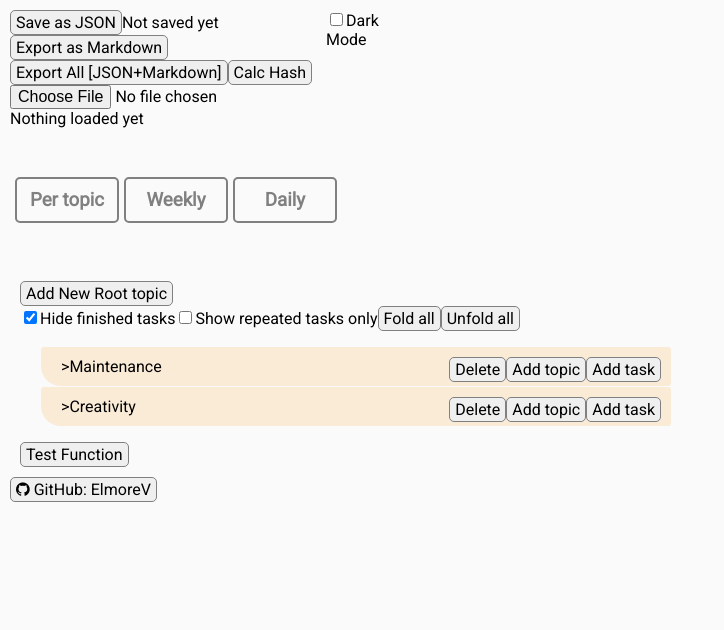
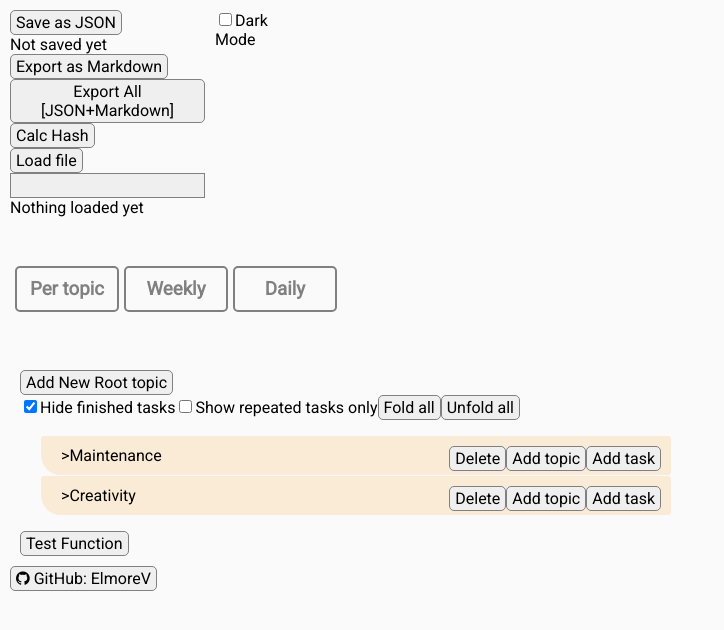
Before and after one commit to ElmoreV/TaskPlanner_javareact, a React (Create React App) app: page / in a window 1280 px wide. Shown: the top 630 px of the page, without its empty margins (0-724 px from the left). Built offline with nearby package versions, Linux system fonts and the light colour scheme.

Commit message:
Solve input styling for file loading

```diff
--- a/src/ImportExport.js
+++ b/src/ImportExport.js
@@ -22,6 +22,7 @@ const ImportExport = (props) => {
 
     const fileInputRef = useRef(null);
     const fileNameRef = useRef("")
+    const fileNameRefComplete = useRef("")
     const inputVersion = (tasks, topics) => {
         console.debug(tasks.length)
         console.debug('taskName' in tasks[0])
@@ -429,6 +430,7 @@ const ImportExport = (props) => {
         console.log()
         if (file) {
             fileNameRef.current = file.name.substring(0, file.name.lastIndexOf('.'))
+            fileNameRefComplete.current = file.name
             console.log(fileNameRef.current)
             const reader = new FileReader();
             reader.onload = (evt) => {
@@ -525,20 +527,41 @@ const ImportExport = (props) => {
         mutatedSinceSave = false
     }
 
+    const handleBrowseClick = () => {
+        // Trigger the file input click
+        fileInputRef.current.click();
+    };
 
     return (
         <div className="importExport">
-            <button onClick={exportjson}>Save as JSON</button>{savedTaskHash ? (
+            <button onClick={exportjson}>Save as JSON</button>
+            <br />
+            {savedTaskHash ? (
                 mutatedSinceSave ? "Unsaved changes" : "Unchanged") : "Not saved yet"}
 
             {/* <button onClick={exportYAML}>Export as YAML</button> */}
             <button onClick={exportMarkdown}> Export as Markdown</button>
+            <br />
             <button onClick={exportAll}> Export All [JSON+Markdown]</button>
+            <br />
             <button onClick={() => calculateHash(tasks, topics)}> Calc Hash </button>
+            <br />
             <input type="file"
                 ref={fileInputRef}
-                onChange={handleFileToUpload} /> {loadedTaskHash ? (
-                    mutatedSinceLoad ? "Changed rel. to file" : "Unchanged") : "Nothing loaded yet"}
+                style={{ display: 'none' }}
+                onChange={handleFileToUpload} />
+            <button onClick={handleBrowseClick}>
+                Load file
+            </button>
+            <br />
+            <input
+                type="text"
+                value={fileNameRefComplete.current}
+                readOnly
+            />
+            <br />
+            {loadedTaskHash ? (
+                mutatedSinceLoad ? "Changed since load" : "Unchanged since load") : "Nothing loaded yet"}
         </div>);
 }
 
--- a/src/index.css
+++ b/src/index.css
@@ -117,6 +117,10 @@ body {
 
 input {
   font: inherit;
+  background-color: var(--color-secondary);
+  color: var(--color-primary);
+  border: solid 1px grey;
+  padding: 2px 5px;
 }
 
 button {
@@ -164,7 +168,7 @@ ul {
 
 .importExport {
   grid-row: 1/1;
-  grid-column: 1/1;
+  grid-column: 1/2;
 }
 
 
```
